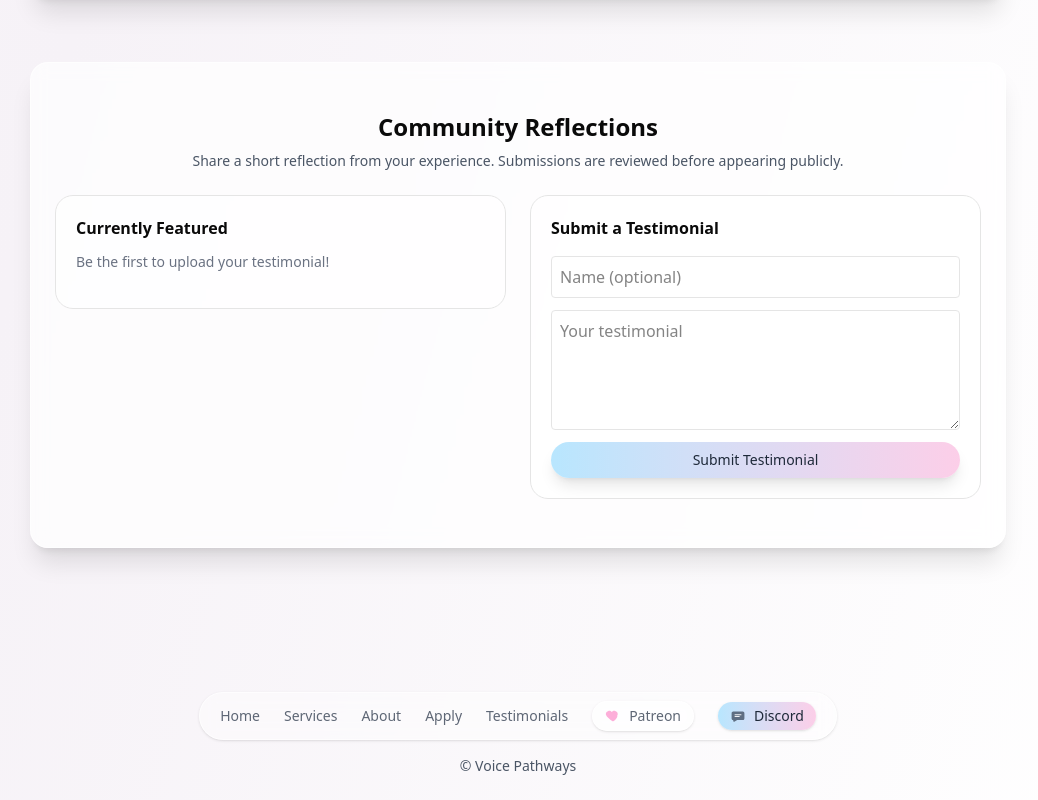
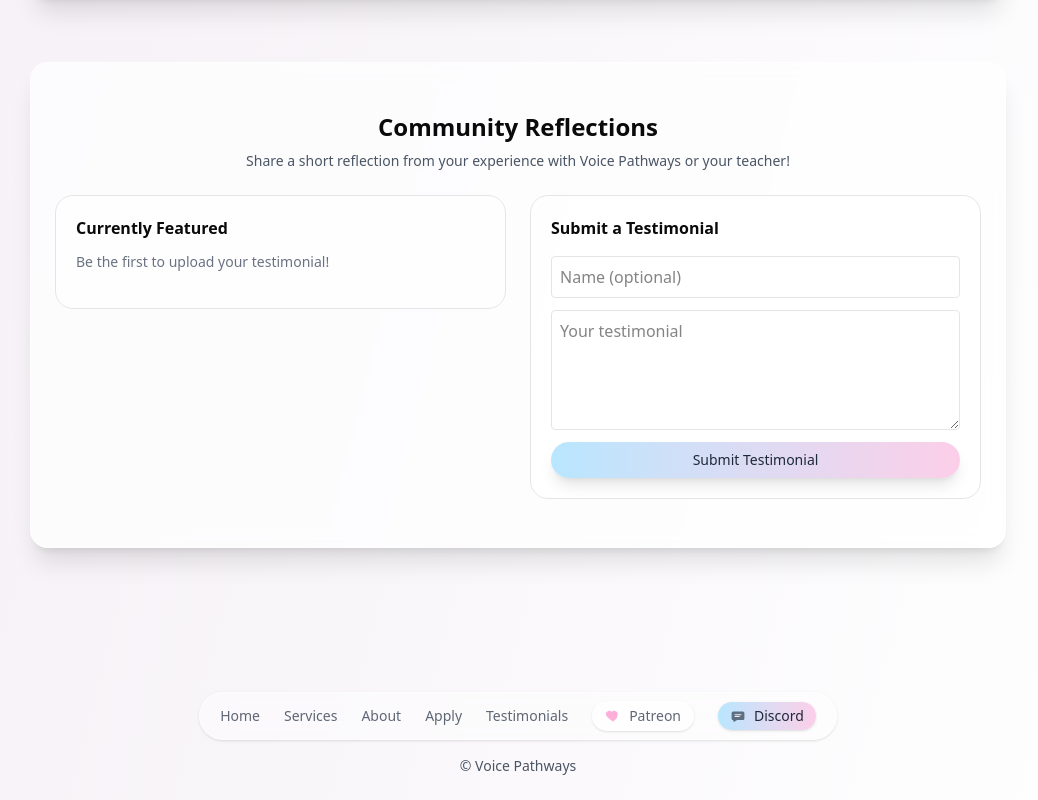
Before and after one commit to Aeriebella/Voice-Pathways, a Next.js app: page / in a window 1280 px wide. Shown: the part 4234-5034 px from the top of the page, without its empty margins (122-1160 px from the left). Built offline with nearby package versions, Linux system fonts and the light colour scheme; no server answers; the database is empty.

Commit message:
Further Touchups to Testimonials Section

```diff
--- a/app/page.tsx
+++ b/app/page.tsx
@@ -763,7 +763,7 @@ export default function VoicePathways() {
             <CardContent className="p-6">
               <h2 className="text-2xl font-semibold text-center">Community Reflections</h2>
               <p className="mt-2 text-sm text-gray-600 text-center">
-                Share a short reflection from your experience. Submissions are reviewed before appearing publicly.
+                Share a short reflection from your experience with Voice Pathways or your teacher!
               </p>
 
               <div className="mt-6 grid gap-6 md:grid-cols-2 items-start">
```
